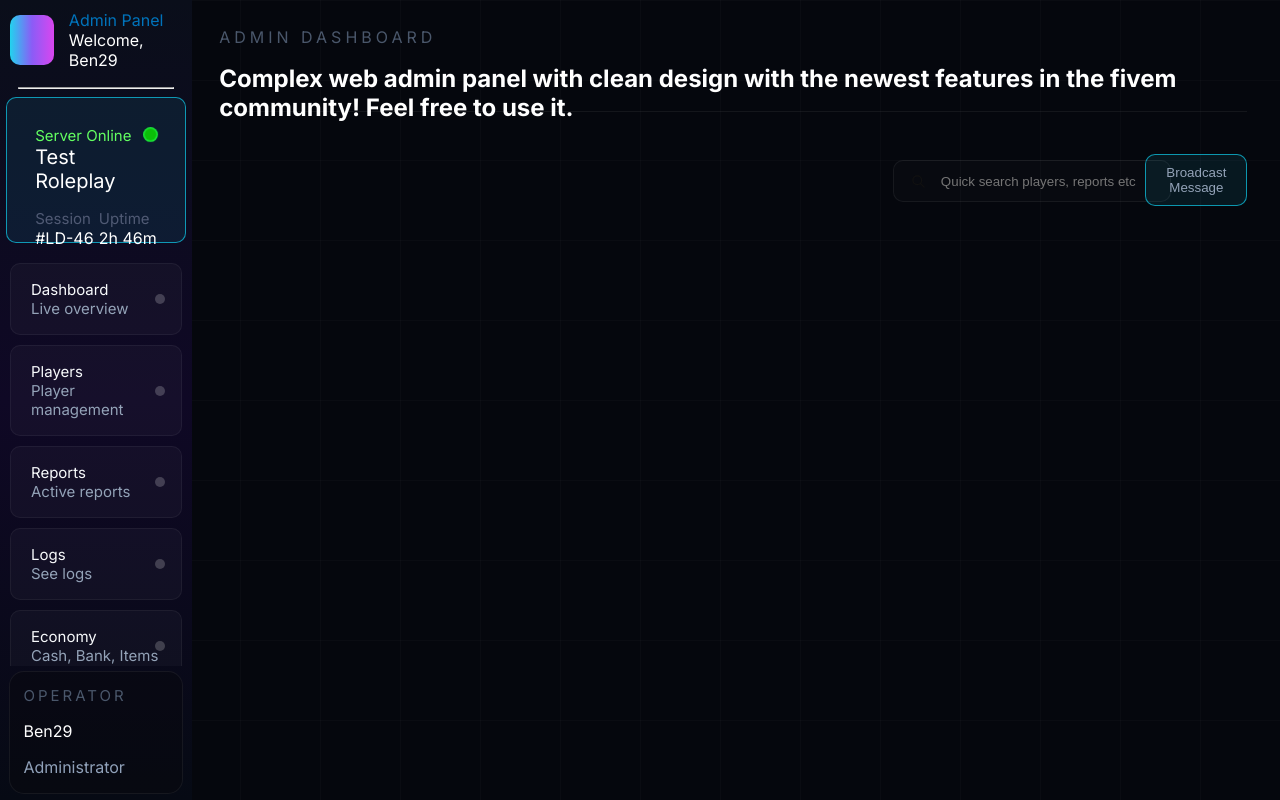
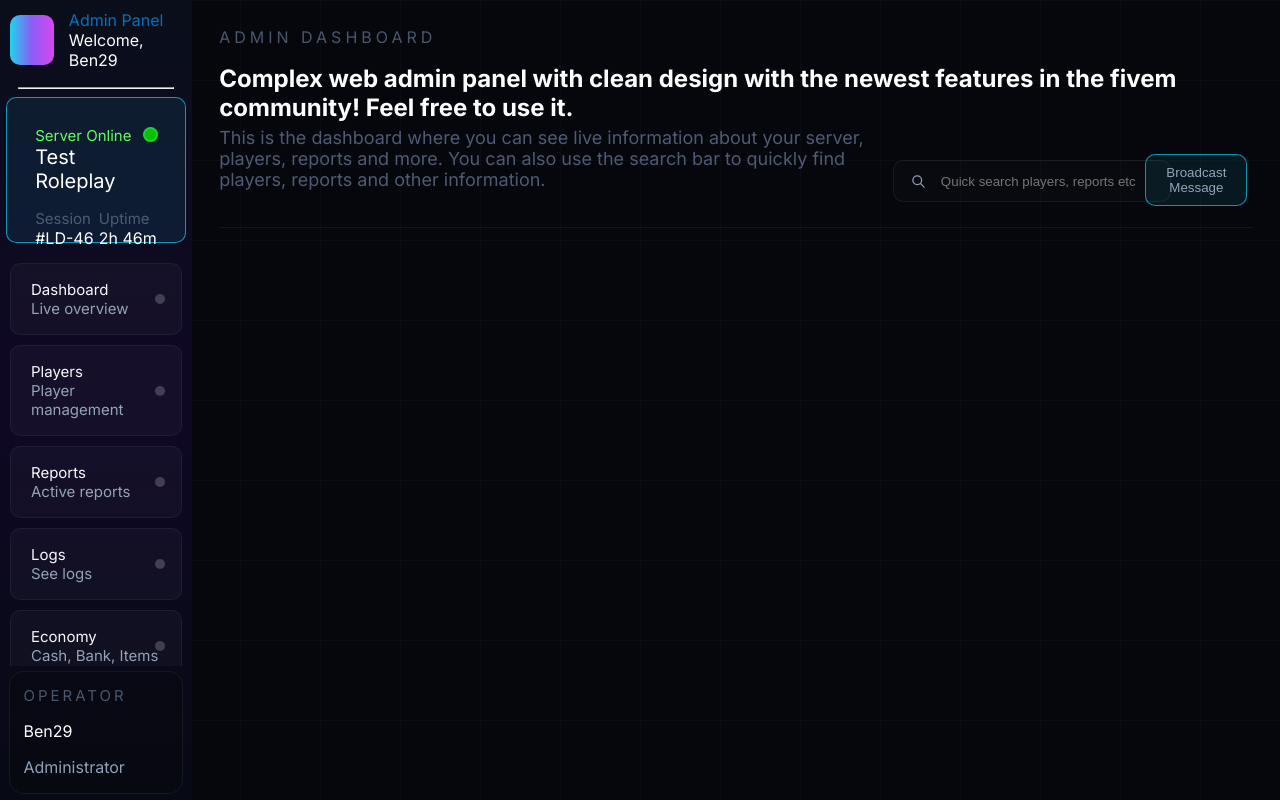
Before and after one commit to Ben8941/Admin-Web-Panel-for-Fivem-servers, a plain HTML site: page bn_adminpanel/index.html in a window 1280 px wide. Drawn offline with nearby package versions, Linux system fonts and the light colour scheme.

Commit message:
A felső rész készen van teljesen

```diff
--- a/bn_adminpanel/index.html
+++ b/bn_adminpanel/index.html
@@ -73,6 +73,7 @@
     <section class="dashboard">
         <h4>ADMIN DASHBOARD</h4>
         <h1>Complex web admin panel with clean design with the newest features in the fivem community! Feel free to use it.</h1>
+        <p>This is the dashboard where you can see live information about your server, players, reports and more. You can also use the search bar to quickly find players, reports and other information.</p>
         <form class="form">
             <label for="search">
                 <input required="" autocomplete="off" placeholder="Quick search players, reports etc." id="search" type="text">
@@ -93,7 +94,9 @@
         </form>
         <button class="message-broadcast">Broadcast <br> Message</button>
         <hr class="dashboard-underline">
-    </section>
+        <section class="dashboard-cards">
+
+        </section>
     <script src="script.js"></script>
     <script src="jquery-3.7.1.min.js"></script>
     <script src="https://kit.fontawesome.com/e29e797bba.js" crossorigin="anonymous"></script>
--- a/bn_adminpanel/script.js
+++ b/bn_adminpanel/script.js
@@ -13,5 +13,3 @@ while (box.scrollHeight > box.clientHeight) {
     size--;
     box.style.fontSize = size + 'px';
 }
-
-/* Hide and show */
--- a/bn_adminpanel/style.css
+++ b/bn_adminpanel/style.css
@@ -250,16 +250,23 @@ li.active .point {
   padding: 0;
 }
 
-h4 {
+.dashboard h4 {
   margin: 2.5%;
   font-weight: 400;
   letter-spacing: 4px;
   color: #4a576b;
 }
 
-h1 {
+.dashboard h1 {
   color: white;
   margin: -1% 2.5%;
+}
+
+.dashboard p {
+  font-size: 18px;
+  margin: 2vh 2.5%;
+  color: rgb(80, 90, 116);
+  width: 60%;
 }
 
 .form {
@@ -299,7 +306,7 @@ h1 {
 }
 
 .form svg {
-  color: #111;
+  color: var(--icon-change-color);
   transition: 0.3s cubic-bezier(0.4, 0, 0.2, 1);
   position: absolute;
   height: 15px;
@@ -391,7 +398,11 @@ h1 {
 }
 
 .dashboard-underline {
-  margin: 0 3% 0 4%;
+  margin: 2% 2.5%;
+  justify-content: center;
+  width: 95%;
+  align-items: center;
+  display: flex;
   border: none;
   border-top: 1px solid rgba(255, 255, 255, 0.06);
 }
```
